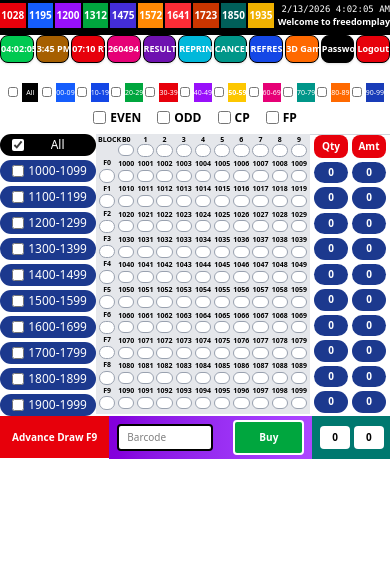
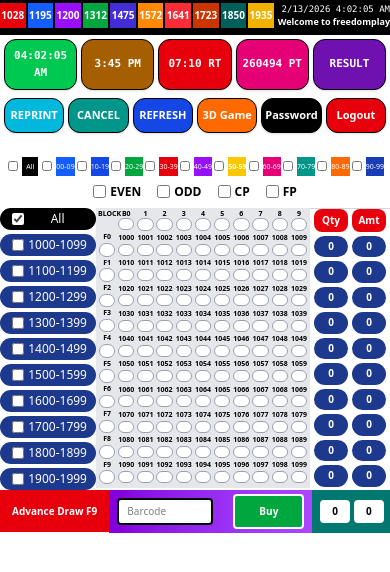
Before and after one commit to QUANTAMCODERR/intershipTask1, a React (Vite) app: page / in a window 390 px wide. Shown: the top 572 px of the page. Built offline with nearby package versions, Linux system fonts and the light colour scheme.

Commit message:
one more try

```diff
--- a/src/components/Headers/ActionButtons.jsx
+++ b/src/components/Headers/ActionButtons.jsx
@@ -1,3 +1,143 @@
+// import { useEffect, useState } from "react";
+
+// export default function ActionButtons() {
+//   const [liveTime, setLiveTime] = useState("");
+
+//   useEffect(() => {
+//     const updateTime = () => {
+//       const now = new Date();
+//       setLiveTime(
+//         now.toLocaleTimeString("en-US", {
+//           hour12: true,
+//           hour: "2-digit",
+//           minute: "2-digit",
+//           second: "2-digit",
+//         }),
+//       );
+//     };
+
+//     updateTime();
+//     const timer = setInterval(updateTime, 1000);
+//     return () => clearInterval(timer);
+//   }, []);
+
+//   const timingButtons = [
+//     { label: liveTime, style: "bg-green-500" },
+//     { label: "3:45 PM", style: "bg-yellow-700" },
+//     { label: "07:10 RT", style: "bg-red-600" },
+//     { label: "260494 PT", style: "bg-pink-600 text-black" },
+//     { label: "RESULT", style: "bg-purple-800" },
+//     { label: "REPRINT", style: "bg-cyan-500" },
+//     { label: "CANCEL", style: "bg-teal-600" },
+//     { label: "REFRESH", style: "bg-blue-700" },
+//   ];
+
+//   const rightButtons = [
+//     { label: "3D Game", style: "bg-orange-500" },
+//     { label: "Password", style: "bg-black" },
+//     { label: "Logout", style: "bg-red-600" },
+//   ];
+
+//   return (
+//     <div className="w-full">
+//       {/* ⭐⭐⭐ DESKTOP VIEW (UNCHANGED UI) ⭐⭐⭐ */}
+//       <div className="hidden lg:flex items-center w-full pt-1 gap-1">
+//         <div className="flex gap-1 flex-1">
+//           {timingButtons.map((btn) => (
+//             <button
+//               key={btn.label}
+//               className={`${btn.style} text-white font-semibold px-6 py-2 border border-black rounded-xl shadow font-mono whitespace-nowrap`}
+//             >
+//               {btn.label || "--:--:--"}
+//             </button>
+//           ))}
+//         </div>
+
+//         <div className="flex gap-1 flex-1 justify-end">
+//           {rightButtons.map((btn) => (
+//             <button
+//               key={btn.label}
+//               className={`${btn.style} text-white px-4.25 border border-black  py-2  rounded-xl shadow font-bold text-[11px] whitespace-nowrap`}
+//             >
+//               {btn.label}
+//             </button>
+//           ))}
+//         </div>
+//       </div>
+
+// {/* ⭐⭐⭐ MOBILE / TABLET VIEW ⭐⭐⭐ */}
+// <div className="flex flex-col gap-2 lg:hidden p-1 w-full">
+
+//   {/* ⭐ FIRST ROW — 5 COLUMNS */}
+//   <div className="grid grid-cols-5 gap-1 w-full">
+//     {timingButtons.slice(0,5).map((btn) => (
+//       <button
+//         key={btn.label}
+//         className={`
+//           ${btn.style}
+//           text-white font-semibold
+//           py-2 md:py-1
+//           px-1
+//           text-[11px] md:text-[9px]
+//           border border-black
+//           rounded-xl
+//           shadow
+//           font-mono
+//           whitespace-nowrap
+//           w-full
+//         `}
+//       >
+//         {btn.label || "--:--:--"}
+//       </button>
+//     ))}
+//   </div>
+
+//   {/* ⭐ SECOND ROW — 6 COLUMNS */}
+//   <div className="grid grid-cols-6 gap-1 w-full">
+//     {[...timingButtons.slice(5), ...rightButtons].map((btn) => (
+//       <button
+//         key={btn.label}
+//         className={`
+//           ${btn.style}
+//           text-white font-bold
+//           py-2 md:py-1
+//           px-1
+//           text-[11px] md:text-[9px]
+//           border border-black
+//           rounded-xl
+//           shadow
+//           whitespace-nowrap
+//           w-full
+//         `}
+//       >
+//         {btn.label}
+//       </button>
+//     ))}
+//   </div>
+
+// </div>
+
+
+//     </div>
+//   );
+// }
+
+
+
+
+
+
+
+
+
+
+
+
+
+
+
+
+
 import { useEffect, useState } from "react";
 
 export default function ActionButtons() {
@@ -40,7 +180,8 @@ export default function ActionButtons() {
 
   return (
     <div className="w-full">
-      {/* ⭐⭐⭐ DESKTOP VIEW (UNCHANGED UI) ⭐⭐⭐ */}
+
+      {/* ⭐⭐⭐ DESKTOP VIEW (UNCHANGED) ⭐⭐⭐ */}
       <div className="hidden lg:flex items-center w-full pt-1 gap-1">
         <div className="flex gap-1 flex-1">
           {timingButtons.map((btn) => (
@@ -57,45 +198,63 @@ export default function ActionButtons() {
           {rightButtons.map((btn) => (
             <button
               key={btn.label}
-              className={`${btn.style} text-white px-4.25 border border-black  py-2  rounded-xl shadow font-bold text-[11px] whitespace-nowrap`}
+              className={`${btn.style} text-white px-4.25 border border-black py-2 rounded-xl shadow font-bold text-[11px] whitespace-nowrap`}
             >
               {btn.label}
             </button>
           ))}
         </div>
       </div>
-{/* ⭐⭐⭐ MOBILE / TABLET VIEW — LANDSCAPE LIKE HEADER ⭐⭐⭐ */}
-<div className="lg:hidden w-full">
 
-  <div className="flex gap-0.5 w-full min-w-0">
+      {/* ⭐⭐⭐ MOBILE / TABLET VIEW ⭐⭐⭐ */}
+      <div className="flex flex-col gap-2 lg:hidden p-1">
 
-    {[...timingButtons, ...rightButtons].map((btn) => (
+        {/* ⭐ FIRST ROW — 5 BUTTONS */}
+        <div className="grid grid-cols-5 gap-1 landscape:gap-[2px]">
+          {timingButtons.slice(0,5).map((btn) => (
             <button
               key={btn.label}
               className={`
                 ${btn.style}
-          flex-1
-          min-w-0
-          text-white
-          text-[9px]
-          sm:text-[11px]
-          font-semibold
-          py-1.5
-          border border-black
-          rounded-lg
-          shadow
-          whitespace-nowrap
+                text-white font-semibold
+                py-2 text-[11px]
+                border border-black rounded-xl shadow font-mono
+
+                /* ⭐ LANDSCAPE AUTO SHRINK */
+                landscape:py-1
+                landscape:text-[9px]
+                landscape:rounded-lg
               `}
             >
               {btn.label || "--:--:--"}
             </button>
           ))}
+        </div>
+
+        {/* ⭐ SECOND ROW — 6 BUTTONS */}
+        <div className="grid grid-cols-6 gap-1 landscape:gap-[2px]">
+          {[...timingButtons.slice(5), ...rightButtons].map((btn) => (
+            <button
+              key={btn.label}
+              className={`
+                ${btn.style}
+                text-white font-bold
+                py-2 text-[11px]
+                border border-black rounded-xl shadow
+
+                /* ⭐ LANDSCAPE AUTO SHRINK */
+                landscape:py-1
+                landscape:text-[9px]
+                landscape:rounded-lg
+              `}
+            >
+              {btn.label}
+            </button>
+          ))}
+        </div>
 
       </div>
 
     </div>
-
-
-    </div>
   );
 }
```
Lines whose indentation alone changed are shown as unchanged.
